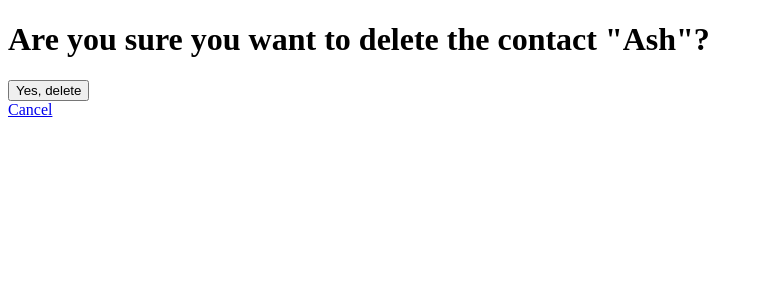
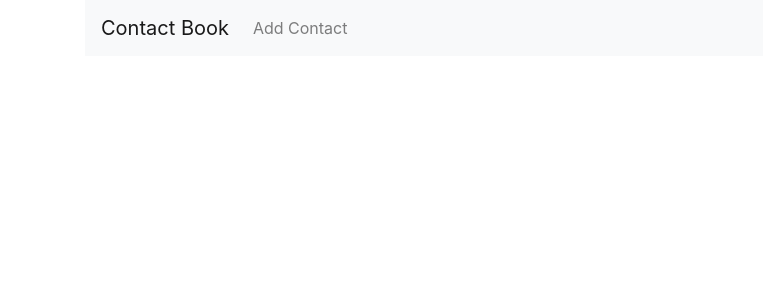
Before and after one commit to codewithash-hub/CODSOFT, a Django app: page /delete/1 in a window 1280 px wide. Shown: the top 300 px of the page, without its empty margins (0-763 px from the left). Run offline with Django 5.2, Linux system fonts and the light colour scheme; data comes from the database, SQL or seed files in the repository; both versions use the stored data as it was after the commit; some libraries are stand-ins or nearby versions.

Commit message:
Finalizing

```diff
--- a/CONTACT_BOOK/contactBook/contact_book/forms.py
+++ b/CONTACT_BOOK/contactBook/contact_book/forms.py
@@ -12,3 +12,4 @@
         self.fields['name'].widget.attrs.update({'class': 'form-control'})
         self.fields['phone_number'].widget.attrs.update({'class': 'form-control'})
         self.fields['email'].widget.attrs.update({'class': 'form-control'})
+        self.fields['address'].widget.attrs.update({'class': 'form-control'})
--- a/CONTACT_BOOK/contactBook/contact_book/templates/base.html
+++ b/CONTACT_BOOK/contactBook/contact_book/templates/base.html
@@ -18,17 +18,11 @@
     <div class="container">
         <header>
             <nav class="navbar navbar-expand-lg navbar-light bg-light">
-                <a class="navbar-brand" href="#">Contact Book</a>
+                <a class="navbar-brand" href="/">Contact Book</a>
                 <div class="collapse navbar-collapse" id="navbarNav">
                     <ul class="navbar-nav">
-                        <li class="nav-item active">
-                            <a class="nav-link" href="/">Home</a>
-                        </li>
                         <li class="nav-item">
                             <a class="nav-link" href="/add/">Add Contact</a>
-                        </li>
-                        <li class="nav-item">
-                            <a class="nav-link" href="/search/">Search Contacts</a>
                         </li>
                     </ul>
                 </div>
--- a/CONTACT_BOOK/contactBook/contact_book/templates/contacts/delete_contact.html
+++ b/CONTACT_BOOK/contactBook/contact_book/templates/contacts/delete_contact.html
@@ -1,3 +1,4 @@
+{% extends 'base.html' %}
 {% load static %}
 
 <!DOCTYPE html>
--- a/CONTACT_BOOK/contactBook/contact_book/templates/contacts/edit_contact.html
+++ b/CONTACT_BOOK/contactBook/contact_book/templates/contacts/edit_contact.html
@@ -1,3 +1,7 @@
+{% extends 'base.html' %}
+{% load custom_filters %}
+{% block content %}
+
 <!DOCTYPE html>
 <html lang="en">
 <head>
@@ -17,3 +21,4 @@
     <a href="{% url 'contact_list' %}">Back to Contact List</a>
 </body>
 </html>
+{% endblock content %}
--- a/CONTACT_BOOK/contactBook/contact_book/templatetags/custom_filters.py
+++ b/CONTACT_BOOK/contactBook/contact_book/templatetags/custom_filters.py
@@ -4,5 +4,4 @@
 
 @register.filter
 def add_class(value, class_name):
-    """Adds a CSS class to a widget's HTML output."""
     return value.as_widget(attrs={"class": class_name})
```
Also changed, not shown: CONTACT_BOOK/contactBook/contact_book/templates/contacts/add_contact.html (+7 -1 lines), CONTACT_BOOK/contactBook/db.sqlite3.
